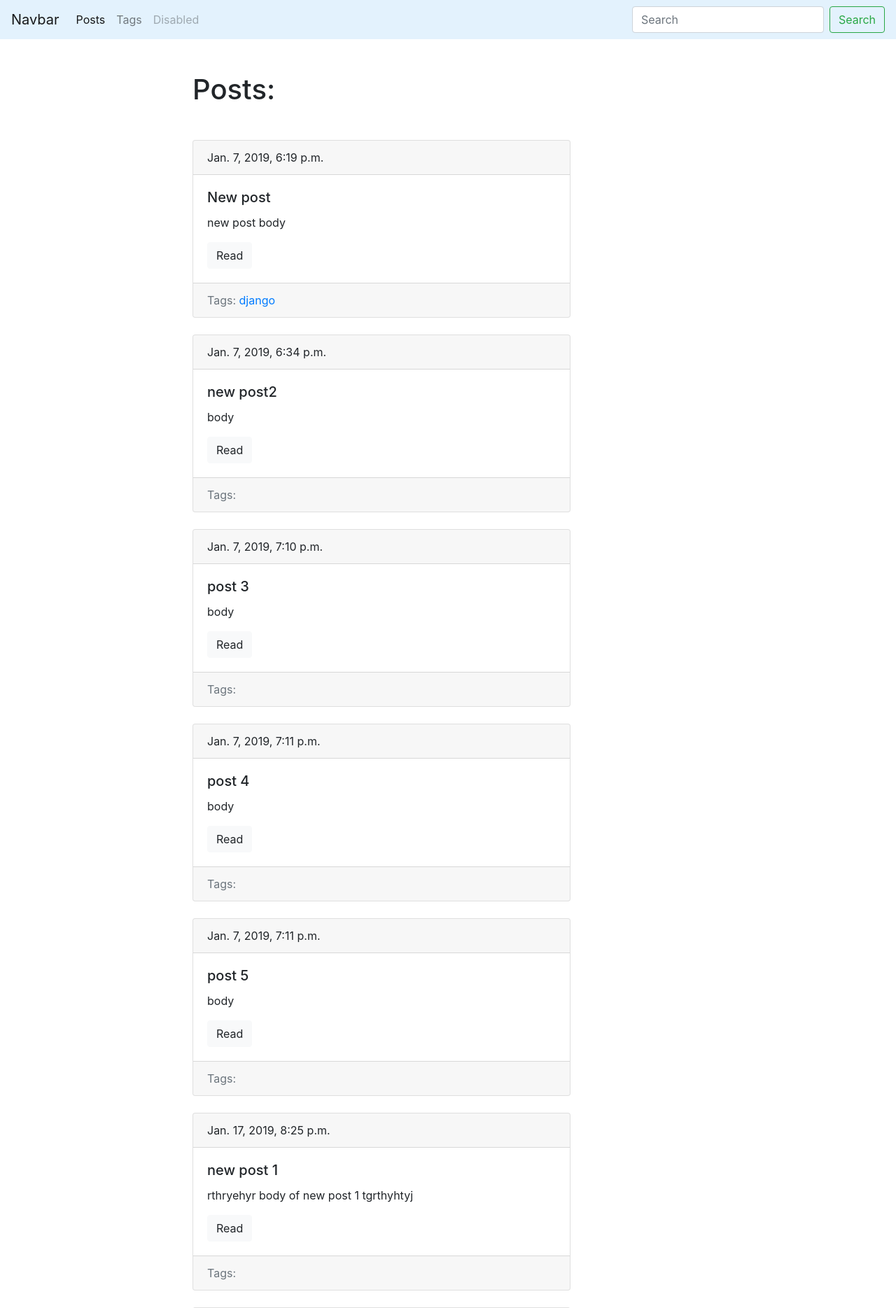
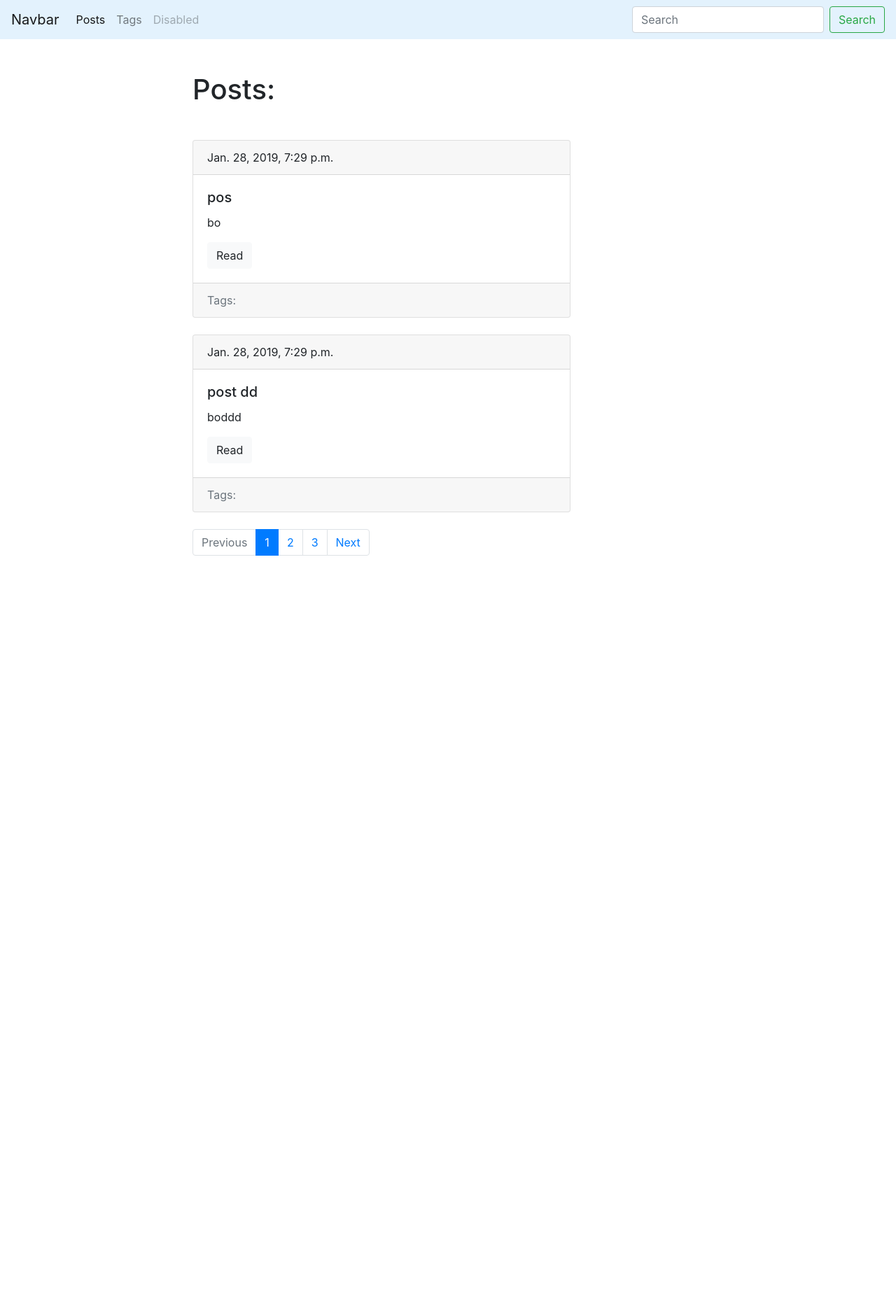
Before and after one commit to Voodoo86/Blogengine_django2_first_steps, a Django app: page /blog/ in a window 1280 px wide. Shown: the top 1869 px of the page at 70% size. After the commit the page ends 794 px from the top, so only its background shows below. Run offline with Django 3.2, Linux system fonts and the light colour scheme; data comes from the database, SQL or seed files in the repository; both versions use the stored data as it was after the commit; some libraries are stand-ins or nearby versions.

Commit message:
Created pagination posts on the posts page.

```diff
--- a/blog/models.py
+++ b/blog/models.py
@@ -32,9 +32,11 @@ class Post(models.Model):
             self.slug = gen_slug(self.title)
         super().save(*args, **kwargs)
 
-
     def __str__(self):
         return self.title
+
+    class Meta:
+        ordering = ['-date_pub']
 
 
 class Tag(models.Model):
@@ -52,3 +54,6 @@ class Tag(models.Model):
 
     def __str__(self):
         return '{}'.format(self.title)
+
+    class Meta:
+        ordering = ['title']
--- a/blog/templates/blog/base_blog.html
+++ b/blog/templates/blog/base_blog.html
@@ -14,6 +14,5 @@
     <a href="{{ admin_object.get_update_url }}" class="btn btn-light edit"
        style="{% if detail %}display: block;{% endif %}">Edit</a>
     <a href="{{ admin_object.get_delete_url }}" class="btn btn-danger delete"
-       style="{% if detail %}display: block;{% endif %}">
-        Delete</a>
+       style="{% if detail %}display: block;{% endif %}">Delete</a>
 {% endblock %}
--- a/blog/templates/blog/index.html
+++ b/blog/templates/blog/index.html
@@ -6,7 +6,35 @@
 
 {% block content %}
     <h1 class="mb-5">Posts:</h1>
-    {% for post in posts %}
+    {% for post in page_object.object_list %}
         {% include 'blog/includes/post_card_template.html' %}
     {% endfor %}
+    {#paginator#}
+    {% if is_paginated %}
+        <nav aria-label="...">
+            <ul class="pagination" style="margin-bottom: 50px">
+                <li class="page-item {% if not prev_url %} disabled {% endif %}">
+                    <a class="page-link" href="{{ prev_url }}" tabindex="-1">Previous</a>
+                </li>
+
+                {% for n in page_object.paginator.page_range %}
+
+                    {% if page_object.number == n %}
+                        <li class="page-item active" aria-current="page">
+                            <a class="page-link" href="?page={{ n }}">{{ n }}<span class="sr-only">(current)</span></a>
+                        </li>
+                    {% elif n > page_object.number|add:-3 and n < page_object.number|add:3 %}
+                        <li class="page-item">
+                            <a class="page-link" href="?page={{ n }}">{{ n }}</a>
+                        </li>
+                    {% endif %}
+                {% endfor %}
+
+                <li class="page-item {% if not next_url %} disabled {% endif %}">
+                    <a class="page-link" href="{{ next_url }}" tabindex="-1">Next</a>
+                </li>
+            </ul>
+        </nav>
+    {% endif %}
+    {#paginator#}
 {% endblock %}
--- a/blog/utils.py
+++ b/blog/utils.py
@@ -11,6 +11,7 @@ class ObjectDetailMixin:
     def get(self, request, slug):
         obj = get_object_or_404(self.model, slug__iexact=slug)
         return render(request, self.template, context={self.model.__name__.lower(): obj, 'admin_object': obj, 'detail': True})
+
 
 class ObjectCreateMixin:
     model_form = None
--- a/blog/views.py
+++ b/blog/views.py
@@ -9,11 +9,34 @@ from .utils import *
 from .forms import TagForm, PostForm
 
 from django.contrib.auth.mixins import LoginRequiredMixin
+from django.core.paginator import Paginator
 
 
 def posts_list(request):
     posts = Post.objects.all()
-    return render(request, 'blog/index.html', context={'posts': posts})
+    paginator = Paginator(posts, 2)
+    page_number = request.GET.get('page', 1)
+    page = paginator.get_page(page_number)
+
+    is_paginated = page.has_other_pages()
+    if page.has_previous():
+        prev_url = '?page={}'.format(page.previous_page_number())
+    else:
+        prev_url = ''
+
+    if page.has_next():
+        next_url = '?page={}'.format(page.next_page_number())
+    else:
+        next_url = ''
+
+    context = {
+        'page_object': page,
+        'is_paginated': is_paginated,
+        'next_url': next_url,
+        'prev_url': prev_url
+    }
+
+    return render(request, 'blog/index.html', context=context)
 
 
 class PostDetail(ObjectDetailMixin, View):
--- a/templates/base.html
+++ b/templates/base.html
@@ -54,6 +54,7 @@
             </div>
         </div>
     </div>
+
     {% if request.user.is_authenticated and request.user.is_staff %}
         <div class="admin-panel align-items-center">
             <a href="/admin" class="btn btn-outline-info">Admin</a>
@@ -61,6 +62,5 @@
         </div>
     {% endif %}
 
-
 </body>
 </html>
```
Also changed, not shown: db.sqlite3.
